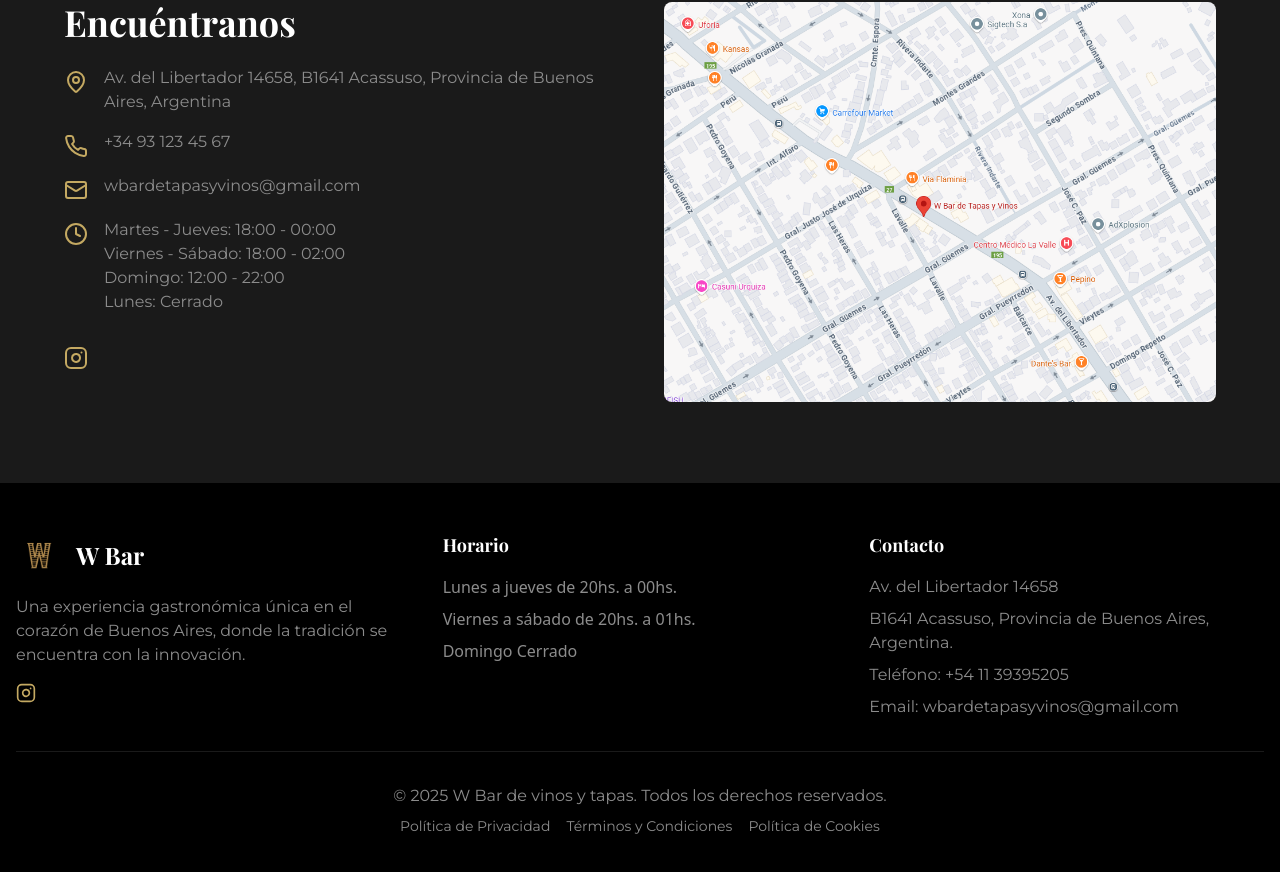
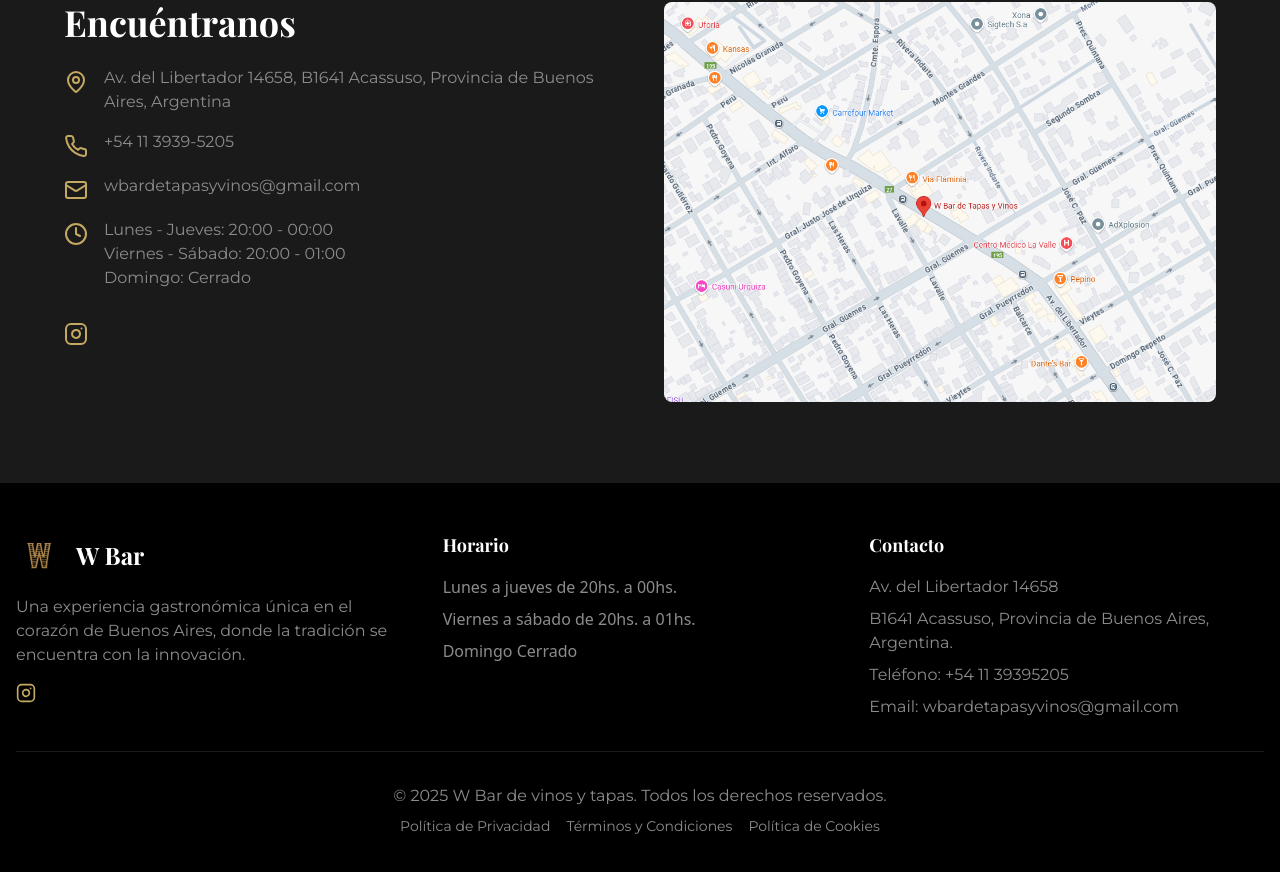
Before and after one commit to nicolasMartinezCampos/w-bar-tapas-vinos, a Next.js app: page / in a window 1280 px wide. Shown: the part 4075-4947 px from the top of the page. Built offline with nearby package versions, Linux system fonts and the light colour scheme; a web font is replaced by a local one.

Commit message:
Actualiza número de teléfono

```diff
--- a/app/page.tsx
+++ b/app/page.tsx
@@ -26,7 +26,7 @@ export default function Home() {
                 </div>
                 <div className="flex items-start">
                   <Phone className="h-6 w-6 text-[#C4A962] mr-4 mt-1 flex-shrink-0" />
-                  <p className="text-[#8C8C8C]">+34 93 123 45 67</p>
+                  <p className="text-[#8C8C8C]">+54 11 3939-5205</p>
                 </div>
                 <div className="flex items-start">
                   <Mail className="h-6 w-6 text-[#C4A962] mr-4 mt-1 flex-shrink-0" />
@@ -35,10 +35,9 @@ export default function Home() {
                 <div className="flex items-start">
                   <Clock className="h-6 w-6 text-[#C4A962] mr-4 mt-1 flex-shrink-0" />
                   <div className="text-[#8C8C8C]">
-                    <p>Martes - Jueves: 18:00 - 00:00</p>
-                    <p>Viernes - Sábado: 18:00 - 02:00</p>
-                    <p>Domingo: 12:00 - 22:00</p>
-                    <p>Lunes: Cerrado</p>
+                    <p>Lunes - Jueves: 20:00 - 00:00</p>
+                    <p>Viernes - Sábado: 20:00 - 01:00</p>
+                    <p>Domingo: Cerrado</p>
                   </div>
                 </div>
               </div>
```
